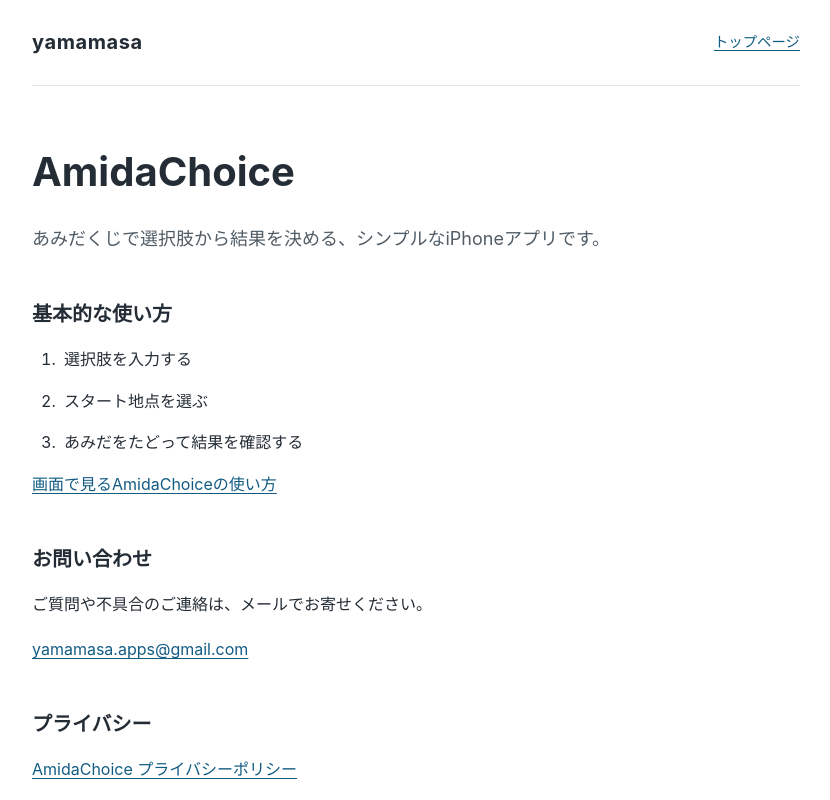
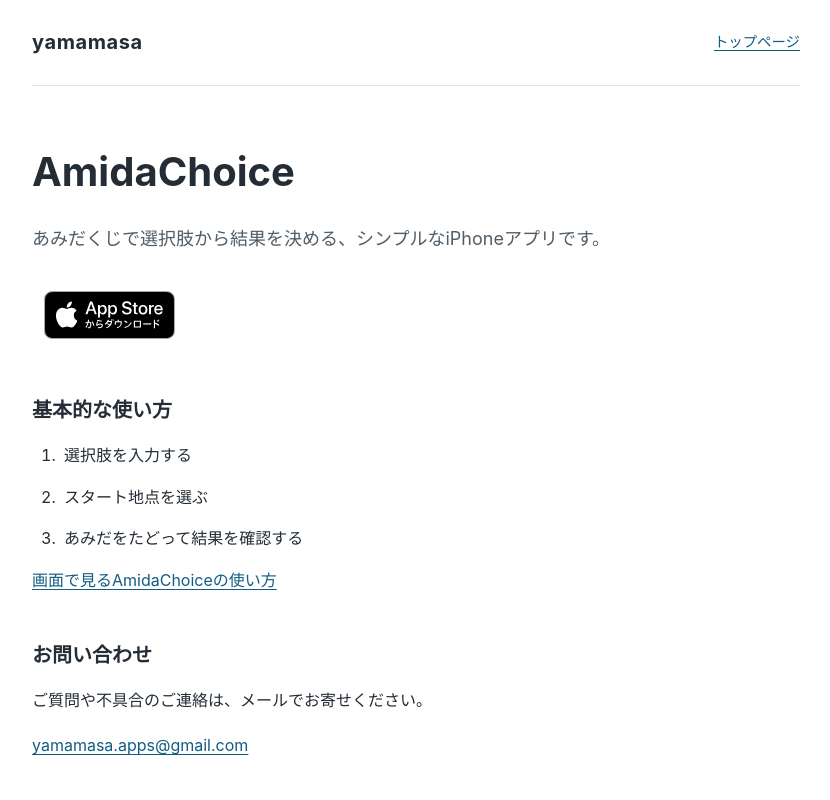
Before and after one commit to yamamasa-apps/yamamasa-apps.github.io, a plain HTML site: page amidachoice/index.html in a window 1280 px wide. Shown: the top 800 px of the page, without its empty margins (224-1054 px from the left). Drawn offline with Linux system fonts and the light colour scheme.

Commit message:
feat: add App Store badge to AmidaChoice support page

```diff
--- a/amidachoice/index.html
+++ b/amidachoice/index.html
@@ -13,6 +13,11 @@
   <main id="main">
     <h1>AmidaChoice</h1>
     <p class="lead">あみだくじで選択肢から結果を決める、シンプルなiPhoneアプリです。</p>
+    <p class="store-download">
+      <a class="app-store-link" href="https://apps.apple.com/jp/app/amidachoice/id6832179613">
+        <img src="../assets/app-store-badge-ja.svg" alt="AmidaChoiceをApp Storeからダウンロード" height="48">
+      </a>
+    </p>
     <section aria-labelledby="usage-title">
       <h2 id="usage-title">基本的な使い方</h2>
       <ol class="steps">
@@ -22,7 +27,6 @@
       </ol>
       <p><a href="guide/index.html">画面で見るAmidaChoiceの使い方</a></p>
     </section>
-    <!-- 公開後、この位置に正式なApp Storeリンクを追加します。 -->
     <section aria-labelledby="contact-title">
       <h2 id="contact-title">お問い合わせ</h2>
       <p>ご質問や不具合のご連絡は、メールでお寄せください。</p>
--- a/assets/style.css
+++ b/assets/style.css
@@ -43,3 +43,8 @@ footer { padding-block: 1.5rem; border-top: 1px solid #e1e6e9; }
 
 /* 使い方ページの全スクリーンショットに共通のフレーム。 */
 .guide-screen--framed { border: 6px solid #242424; border-radius: 32px; overflow: hidden; background: #242424; box-shadow: 0 4px 12px rgb(0 0 0 / 8%); }
+
+/* 公式App Storeバッジの縦横比と周囲の余白を保ちます。 */
+.store-download { margin: 1.5rem 0; padding: 12px; }
+.app-store-link { display: inline-block; vertical-align: top; }
+.app-store-link img { display: block; height: 48px; width: auto; }
```
Also changed, not shown: assets/app-store-badge-ja.svg (added).
